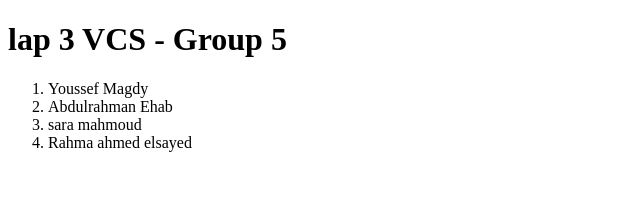
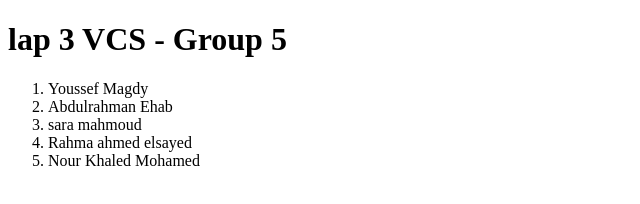
Before and after one commit to youssef-magdy1994/lap-3-VCS, a plain HTML site: page index.html in a window 1280 px wide. Shown: the whole page, without its empty margins (0-640 px from the left). Drawn offline with Linux system fonts and the light colour scheme.

Commit message:
added Nour

```diff
--- a/index.html
+++ b/index.html
@@ -14,6 +14,7 @@
     <li>Abdulrahman Ehab</li>
     <li>sara mahmoud</li>
     <li>Rahma ahmed elsayed</li>
+    <li>Nour Khaled Mohamed</li>
   </ol>
 </body>
 
```
